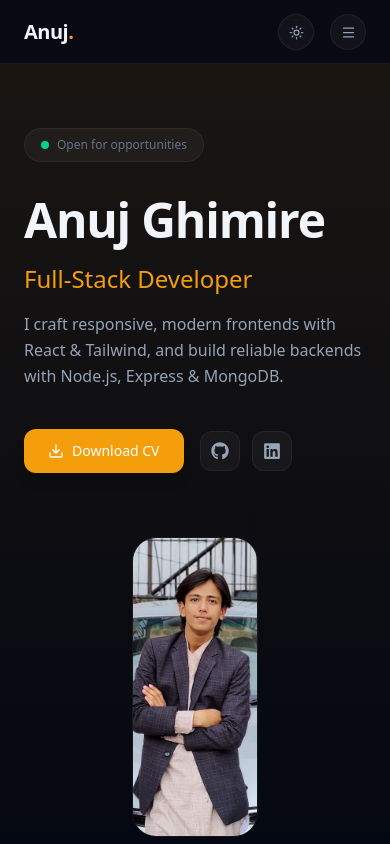
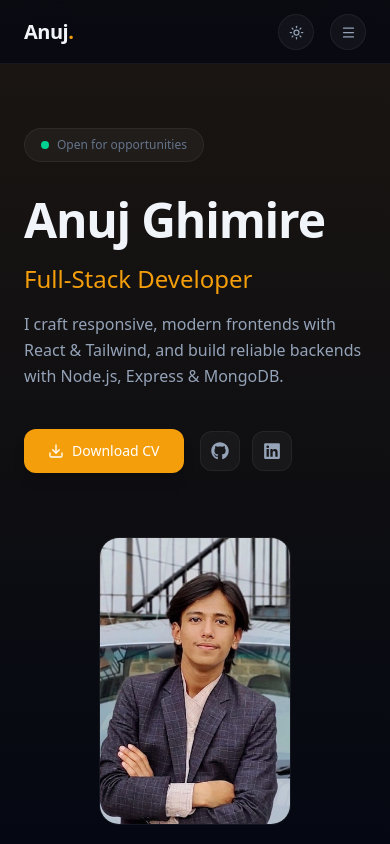
Before and after one commit to anujghimire07/Personal-Portfolio, a React (Vite) app: page / in a window 390 px wide. Shown: the top 844 px of the page. Built offline with nearby package versions, Linux system fonts and the light colour scheme.

Commit message:
minor update in CSS

```diff
--- a/src/Components/Technologies.jsx
+++ b/src/Components/Technologies.jsx
@@ -3,7 +3,7 @@ import {
 } from "react-icons/fa";
 import {
   SiTailwindcss, SiJavascript, SiPostgresql, SiVercel, SiExpress,
-  SiMongoose, SiMongodb, SiJsonwebtokens,
+  SiMongoose, SiMongodb, SiJsonwebtokens, SiPostman,
 } from "react-icons/si";
 
 const Technologies = () => {
@@ -34,6 +34,7 @@ const Technologies = () => {
       name: "Tools",
       skills: [
         { icon: <FaGitAlt />, name: "Git", color: "#F05032" },
+        { icon: <SiPostman />, name: "Postman", color: "#FF6C37" },
         { icon: <SiVercel />, name: "Vercel", color: "#94a3b8" },
       ],
     },
--- a/src/Components/Top.jsx
+++ b/src/Components/Top.jsx
@@ -28,19 +28,30 @@ const Top = () => {
             </div>
 
             <div className="flex flex-wrap items-center gap-4 pt-2">
-              <a href="/portfolio cv.pdf" target="_blank" rel="noopener noreferrer">
+              <a
+                href="/portfolio cv.pdf"
+                target="_blank"
+                rel="noopener noreferrer"
+              >
                 <button className="group flex items-center gap-2 px-6 py-3 rounded-xl bg-[var(--accent)] text-white font-medium text-sm hover:opacity-90 transition-all duration-300 shadow-lg shadow-[var(--accent-glow)]">
                   <FiDownload size={16} />
                   Download CV
-
                 </button>
               </a>
 
               <div className="flex items-center gap-3">
-                <a href="https://github.com/anujghimire07" target="_blank" className="w-10 h-10 rounded-xl border border-[var(--border-base)] bg-[var(--bg-surface)] flex items-center justify-center text-[var(--text-secondary)] hover:text-[var(--accent)] hover:border-[var(--accent)] transition-all duration-300">
+                <a
+                  href="https://github.com/anujghimire07"
+                  target="_blank"
+                  className="w-10 h-10 rounded-xl border border-[var(--border-base)] bg-[var(--bg-surface)] flex items-center justify-center text-[var(--text-secondary)] hover:text-[var(--accent)] hover:border-[var(--accent)] transition-all duration-300"
+                >
                   <FaGithub size={18} />
                 </a>
-                <a href="https://www.linkedin.com/in/anuj-ghimire-788279348/" target="_blank" className="w-10 h-10 rounded-xl border border-[var(--border-base)] bg-[var(--bg-surface)] flex items-center justify-center text-[var(--text-secondary)] hover:text-[var(--accent)] hover:border-[var(--accent)] transition-all duration-300">
+                <a
+                  href="https://www.linkedin.com/in/anuj-ghimire-788279348/"
+                  target="_blank"
+                  className="w-10 h-10 rounded-xl border border-[var(--border-base)] bg-[var(--bg-surface)] flex items-center justify-center text-[var(--text-secondary)] hover:text-[var(--accent)] hover:border-[var(--accent)] transition-all duration-300"
+                >
                   <FaLinkedin size={18} />
                 </a>
               </div>
@@ -49,13 +60,13 @@ const Top = () => {
 
           <div className="flex-shrink-0">
             <div className="relative group">
-              <div className="relative w-full max-w-xs sm:w-72 h-[300px] sm:h-[400px] md:w-80 md:h-[440px] rounded-[24px] overflow-hidden border border-[var(--border-base)] group-hover:border-white transition-colors duration-500">
-                <img
-                  src="/MY PIC.jpeg"
-                  alt="Anuj Ghimire"
-                  className="w-full h-full object-cover object-[50%_20%] scale-105 hover:scale-110 transition-transform duration-700"
-                />
-              </div>
+              <div className="relative w-full max-w-xs sm:w-72 md:w-80 h-72 sm:h-80 md:h-88 rounded-[20px] overflow-hidden border border-[var(--border-base)] group-hover:border-white transition-colors duration-500">
+  <img
+    src="/MY PIC.jpeg"
+    alt="Anuj Ghimire"
+    className="w-full h-full object-cover object-[50%_-30%] md:object-[50%_20%] hover:scale-105 transition-transform duration-700"
+  />
+</div>
             </div>
           </div>
         </div>
```
Also changed, not shown: public/MY PIC.jpeg.
